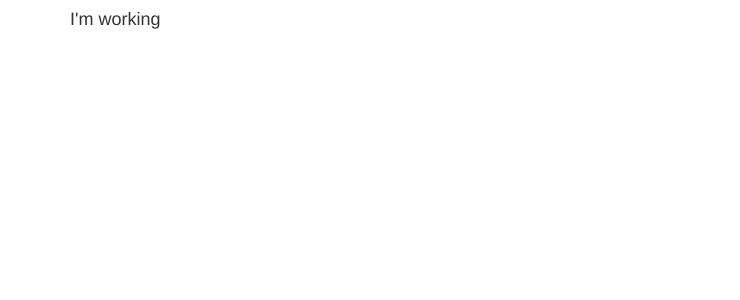
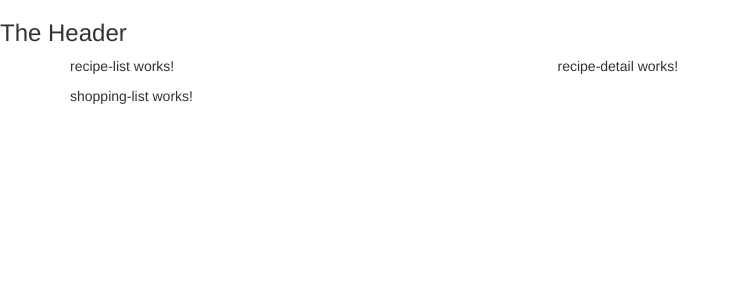
Before and after one commit to eliasrosales88/angular-courseproject, an Angular app: page / in a window 1280 px wide. Shown: the top 300 px of the page, without its empty margins (0-740 px from the left). Built offline with nearby package versions, Linux system fonts and the light colour scheme.

Commit message:
Creating other components and nesting them

```diff
--- a/src/app/app.component.html
+++ b/src/app/app.component.html
@@ -1,7 +1,9 @@
+<app-header></app-header>
 <div class="container">
   <div class="row">
     <div class="col-md-12">
-      <h4>I'm working</h4>
+      <app-recipes></app-recipes>
+      <app-shopping-list></app-shopping-list>
     </div>
   </div>
 </div>
--- a/src/app/app.module.ts
+++ b/src/app/app.module.ts
@@ -9,6 +9,7 @@ import { RecipeListComponent } from './recipes/recipe-list/recipe-list.component
 import { RecipeItemComponent } from './recipes/recipe-list/recipe-item/recipe-item.component';
 import { HeadershoppingListComponent } from './headershopping-list/headershopping-list.component';
 import { ShoppingEditComponent } from './headershopping-list/shopping-edit/shopping-edit.component';
+import { ShoppingListComponent } from './shopping-list/shopping-list.component';
 
 @NgModule({
   declarations: [
@@ -19,7 +20,8 @@ import { ShoppingEditComponent } from './headershopping-list/shopping-edit/shopp
     RecipeListComponent,
     RecipeItemComponent,
     HeadershoppingListComponent,
-    ShoppingEditComponent
+    ShoppingEditComponent,
+    ShoppingListComponent
   ],
   imports: [
     BrowserModule
--- a/src/app/header/header.component.html
+++ b/src/app/header/header.component.html
@@ -1,3 +1 @@
-<p>
-  header works!
-</p>
+<h3>The Header</h3>
--- a/src/app/recipes/recipes.component.html
+++ b/src/app/recipes/recipes.component.html
@@ -1,3 +1,8 @@
-<p>
-  recipes works!
-</p>
+<div class="row">
+  <div class="col-md-5">
+    <app-recipe-list></app-recipe-list>
+  </div>
+  <div class="col-md-7">
+    <app-recipe-detail></app-recipe-detail>
+  </div>
+</div>
--- /dev/null
+++ b/src/app/shopping-list/shopping-edit/shopping-edit.component.html
@@ -0,0 +1,3 @@
+<p>
+  shopping-edit works!
+</p>
--- /dev/null
+++ b/src/app/shopping-list/shopping-list.component.html
@@ -0,0 +1,3 @@
+<p>
+  shopping-list works!
+</p>
--- /dev/null
+++ b/src/app/shopping-list/shopping-list.component.ts
@@ -0,0 +1,15 @@
+import { Component, OnInit } from '@angular/core';
+
+@Component({
+  selector: 'app-shopping-list',
+  templateUrl: './shopping-list.component.html',
+  styleUrls: ['./shopping-list.component.css']
+})
+export class ShoppingListComponent implements OnInit {
+
+  constructor() { }
+
+  ngOnInit() {
+  }
+
+}
```
Also changed, not shown: src/app/shopping-list/shopping-edit/shopping-edit.component.ts (added, +15 -0 lines), src/app/shopping-list/shopping-edit/shopping-edit.component.css (added), src/app/shopping-list/shopping-list.component.css (added), 2 other files (tests, documents, lock files or other folders).
